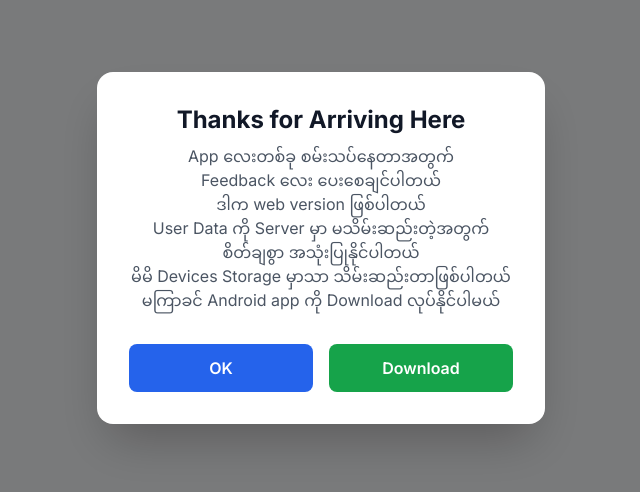
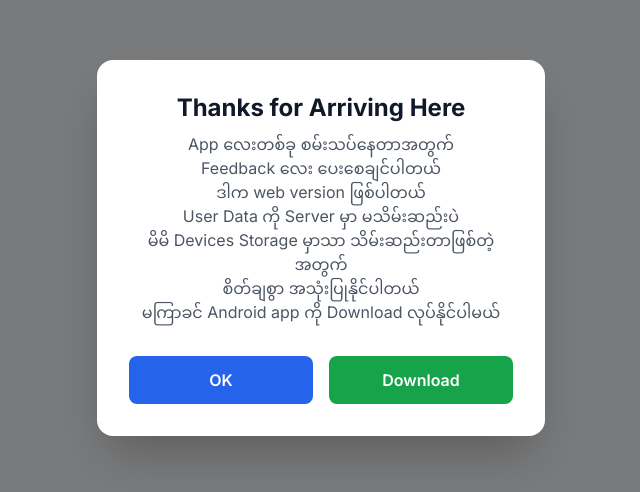
Before and after one commit to kopyie/BudgetTrackerHTML, a plain HTML site: page index.html in a window 1280 px wide. Shown: the part 152-644 px from the top of the page, without its empty margins (319-959 px from the left). Drawn offline with nearby package versions, Linux system fonts and the light colour scheme.

Commit message:
pop up announcement

```diff
--- a/index.html
+++ b/index.html
@@ -32,9 +32,9 @@
                 <p class="mt-2 text-gray-600">App လေးတစ်ခု စမ်း‌သပ်နေတာအတွက်</br>
                                                 Feedback လေး ပေးစေချင်ပါတယ်</br>
                                                 ဒါက web version ဖြစ်ပါတယ်</br>
-                                                User Data ကို Server မှာ မသိမ်းဆည်းတဲ့အတွက်</br>
+                                                User Data ကို Server မှာ မသိမ်းဆည်းပဲ</br>
+                                                မိမိ Devices Storage မှာသာ သိမ်းဆည်းတာဖြစ်တဲ့အတွက်</br>
                                                 စိတ်ချစွာ အသုံးပြုနိုင်ပါတယ်</br>
-                                                မိမိ Devices Storage မှာသာ သိမ်းဆည်းတာဖြစ်ပါတယ်</br>
                                                 မကြာခင် Android app ကို Download လုပ်နိုင်ပါမယ်
                 </p>
             </div>
```
